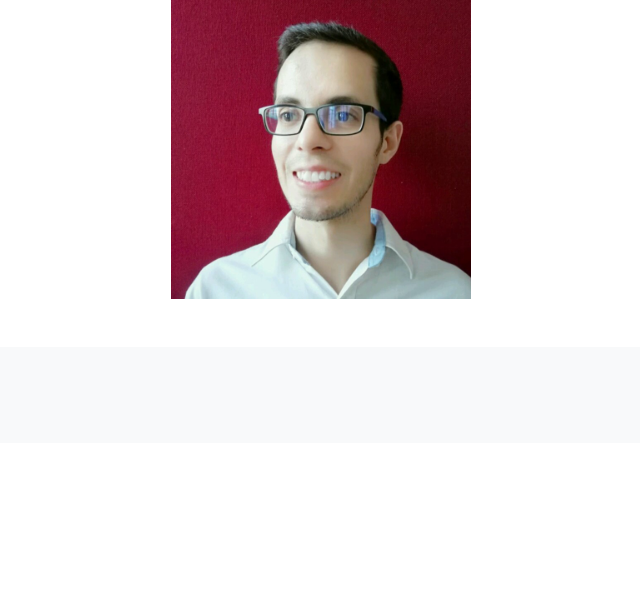
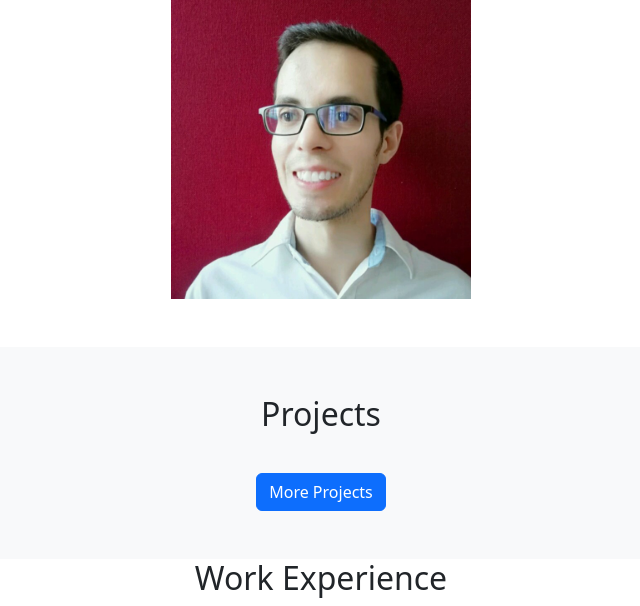
Before and after one commit to nmelgar/learning_python, a Django app: page / in a window 1280 px wide. Shown: the part 347-953 px from the top of the page, without its empty margins (319-959 px from the left). Before the commit the page ends 646 px from the top, so only its background shows below. Run offline with Django 3.2, Linux system fonts and the light colour scheme; data that the repository does not hold is empty; some libraries are stand-ins or nearby versions.

Commit message:
Added: -bootstrap design -display 3 projects at main page -headings -buttons working at main

```diff
--- a/django/portfolio_course/portfolio-project/main/templates/main/home.html
+++ b/django/portfolio_course/portfolio-project/main/templates/main/home.html
@@ -94,7 +94,7 @@
         <section class="py-5 text-center container">
             <div class="row py-lg-5">
                 <div class="col-lg-6 col-md-8 mx-auto">
-                    <h1 class="fw-light">Nefi Melgar</h1>
+                    <h1 class="fs-1">Nefi Melgar</h1>
                     <p class="lead text-muted">Hi! I'm Nefi, I enjoy technology, making apps and websites. I also love
                         playing piano.</p>
                     <p>
@@ -108,9 +108,14 @@
 
         </section>
 
+
+
         <div class="album py-5 bg-light">
+            <h2 class="fs-2 text-center">Projects</h2>
+            <br>
+
             <div class="container">
-
+                <!-- projects go here -->
                 <div class="row row-cols-1 row-cols-sm-2 row-cols-md-3 g-3">
 
 
@@ -130,8 +135,10 @@
                                 <p class="card-text">{{ project.summary }}.</p>
                                 <div class="d-flex justify-content-between align-items-center">
                                     <div class="btn-group">
-                                        <button type="button" class="btn btn-sm btn-outline-secondary">View</button>
-                                        <button type="button" class="btn btn-sm btn-outline-secondary">Edit</button>
+                                        <a href="{{ project.url }}" target="_blank"><button type="button"
+                                                class="btn btn-sm btn-outline-secondary">View</button></a>
+                                        <a href="{{ project.source_code}}" target="_blank"><button type="button"
+                                                class="btn btn-sm btn-outline-secondary">Code</button></a>
                                     </div>
                                     <small class="text-muted">{{ project.category }}</small>
                                 </div>
@@ -142,8 +149,18 @@
                     {% endfor %}
 
                 </div>
+                <br>
+                <div class="text-center">
+                    <a href="{% url 'projects' %}"><button type="button" class="btn btn-primary">More
+                            Projects</button></a>
+                </div>
+
+
             </div>
         </div>
+
+
+        <h2 class="fs-2 text-center">Work Experience</h2>
 
     </main>
 
--- a/django/portfolio_course/portfolio-project/main/views.py
+++ b/django/portfolio_course/portfolio-project/main/views.py
@@ -4,5 +4,5 @@ from projects.models import Project
 
 def home(request):
     jobs = Job.objects
-    projects = Project.objects
+    projects = Project.objects.all().order_by('id')[:3]
     return render(request, 'main/home.html', {'jobs': jobs, 'projects': projects})
```
